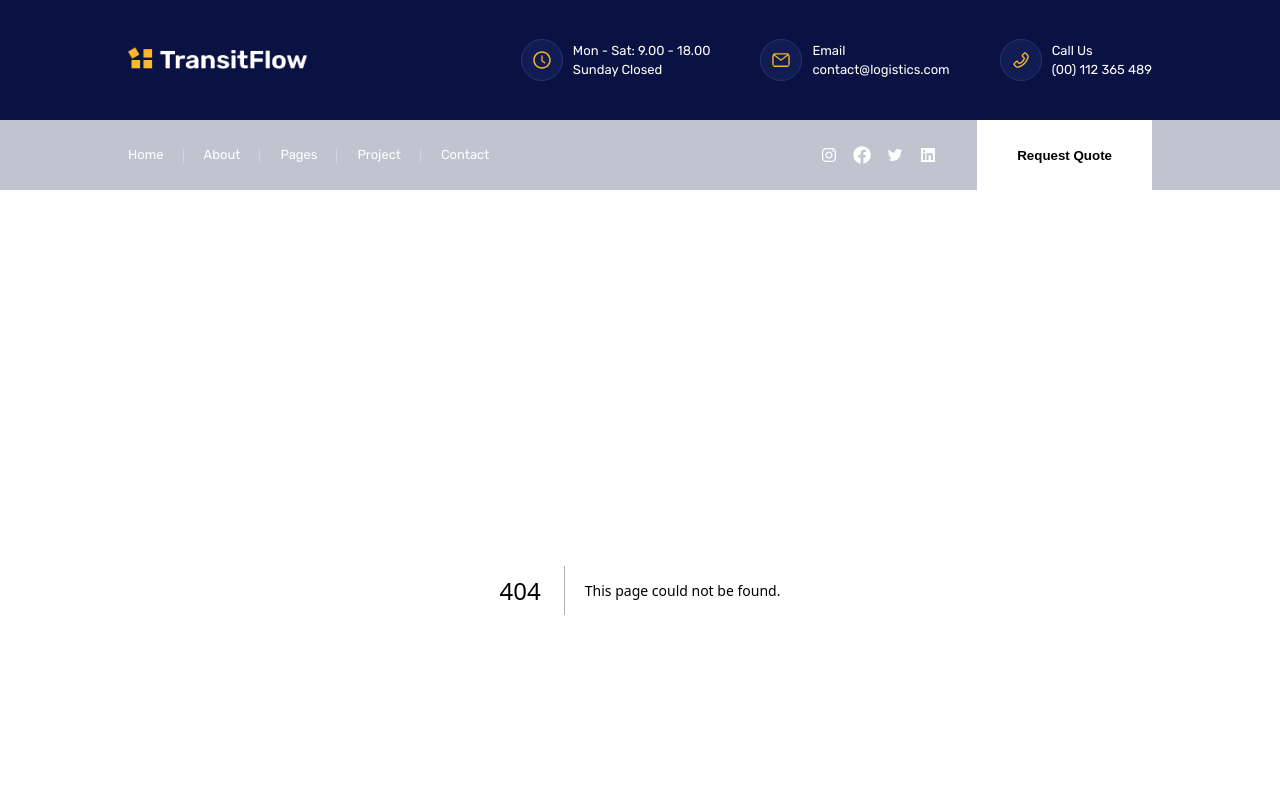
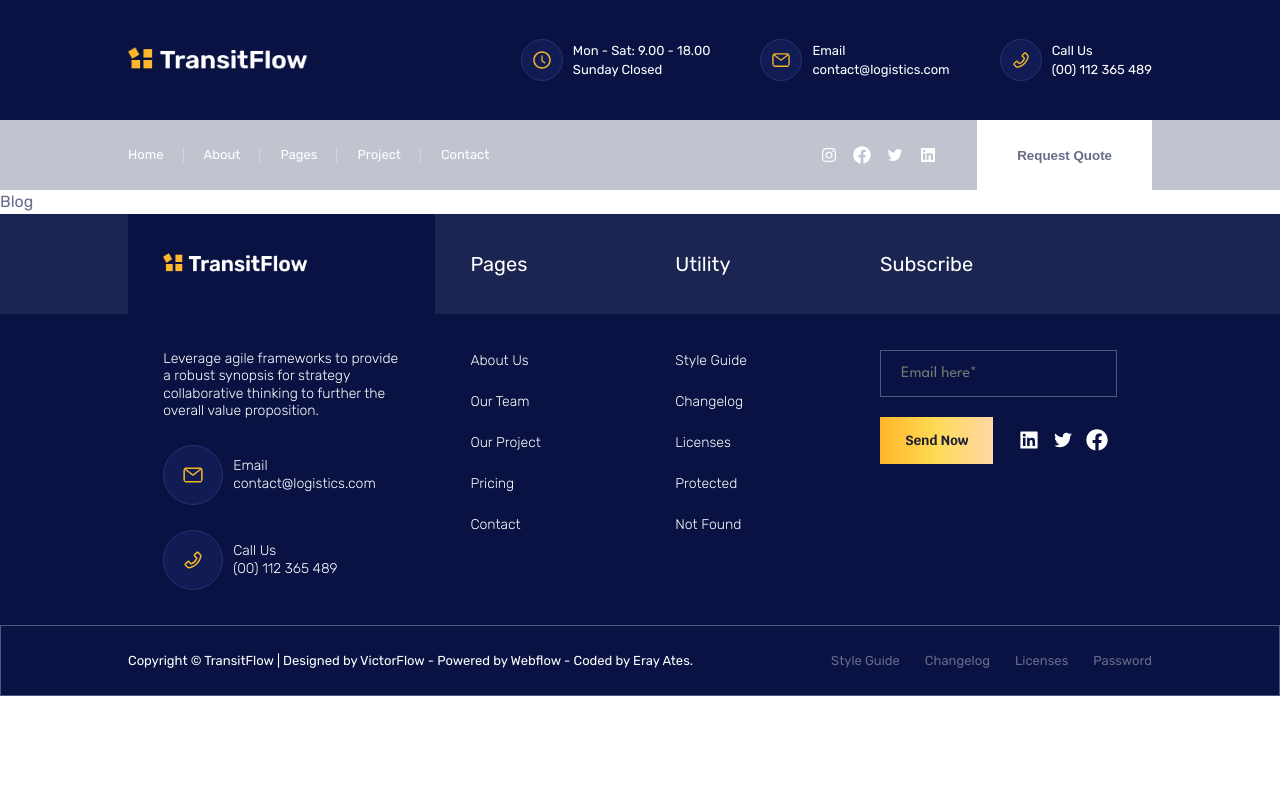
Before and after one commit to erayates/transitflow-website, a Next.js app: page /blog in a window 1280 px wide. Before the commit this address had no page. Shown: the top 800 px of the page. Built offline with nearby package versions, Linux system fonts and the light colour scheme.

Commit message:
Custom 404 page added.

```diff
--- /dev/null
+++ b/src/app/blog/page.js
@@ -0,0 +1,9 @@
+import React from 'react'
+
+function Blog() {
+  return (
+    <div>Blog</div>
+  )
+}
+
+export default Blog
--- /dev/null
+++ b/src/components/not-found/style.module.css
@@ -0,0 +1,48 @@
+.error {
+  display: flex;
+  text-align: center;
+  justify-content: center;
+  font-size: 20rem;
+  font-weight: bold;
+}
+
+.container{
+    max-width: 1024px;
+    display: flex;
+    flex-direction: column;
+    justify-content: center;
+    gap: 20px;
+    align-items: center;
+    height: 100vh;
+    transform: translateY(-120px);
+    width: 94%;
+    margin: 0 auto;
+}
+
+
+.error p:nth-child(even) {
+  color: #ffb82b;
+}
+
+.error p:nth-child(odd) {
+  color: #1c1f35;
+}
+
+.container > p {
+    font-size: var(--font-size-md);
+    color: var(--dark);
+    font-weight: 600;
+}
+
+.container > span{
+    font-size: var(--font-size-xsm);
+    color: var(--dark);
+}
+
+.container > a {
+    background: var(--gradient);
+    padding: 18px 25px;
+    font-size: var(--font-size-xxs);
+    font-weight: 500;
+    color: var(--dark);
+}
```
Also changed, not shown: src/app/not-found.js (added, +10 -0 lines), src/components/not-found/index.js (added, +23 -0 lines).
